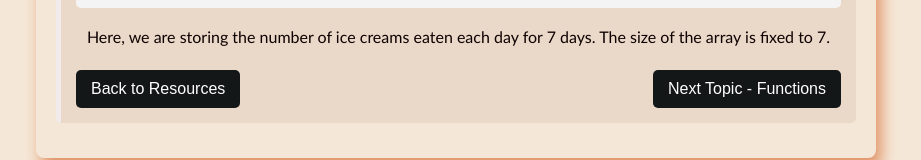
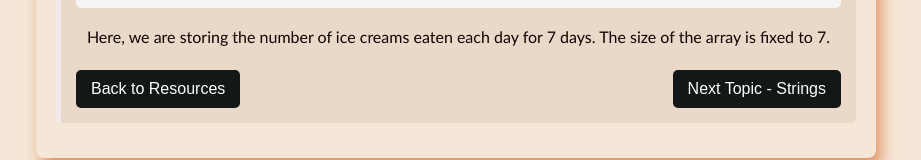
Before and after one commit to noorbabar/noorportfolio, a React (Vite) app in the folder Noorportfolio/frontend/: page /arrays in a window 1280 px wide. Shown: the part 3696-3856 px from the top of the page, without its empty margins (184-1105 px from the left). Built offline with nearby package versions, Linux system fonts and the light colour scheme.

Commit message:
minor fix

```diff
--- a/Noorportfolio/frontend/src/components/Course/1511/Arrays.jsx
+++ b/Noorportfolio/frontend/src/components/Course/1511/Arrays.jsx
@@ -144,8 +144,8 @@ printf("Total cookies baked: %d", total_cookies);`}
           <button onClick={() => navigate("/resources")} className="nav-button">
             Back to Resources
           </button>
-          <button onClick={() => navigate("/functions")} className="nav-button">
-            Next Topic - Functions
+          <button onClick={() => navigate("/strings")} className="nav-button">
+            Next Topic - Strings
           </button>
         </div>
       </section>
```
